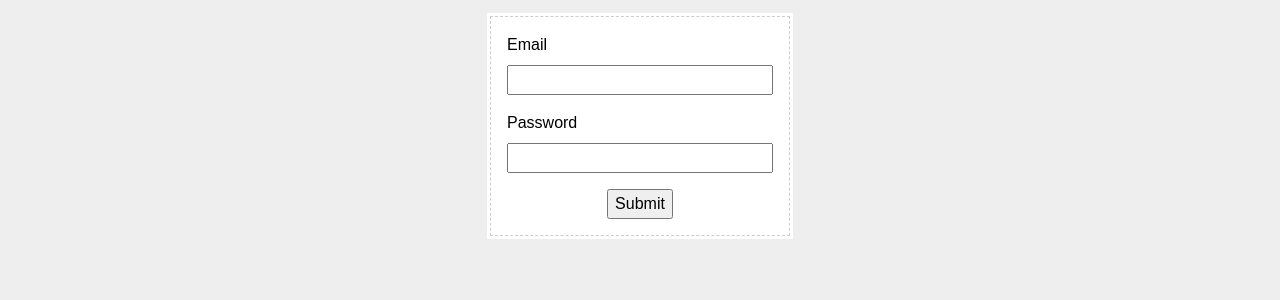
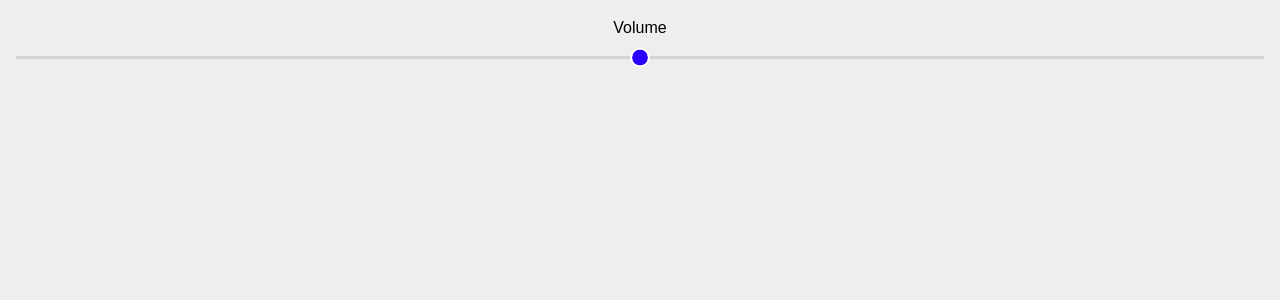
Before and after one commit to arnoldpaye/react-joy, a React (Vite) app: page / in a window 1280 px wide. Shown: the top 300 px of the page. Built offline with nearby package versions, Linux system fonts and the light colour scheme; a web font is replaced by a local one.

Commit message:
feat: add Slider component with custom styling and volume control demo

```diff
--- a/src/App.jsx
+++ b/src/App.jsx
@@ -1,9 +1,24 @@
 import React from "react";
 
-import LoginForm from "./components/LoginForm";
+import Slider from "./components/Slider";
 
 function App() {
-  return <LoginForm />;
+  const [volume, setVolume] = React.useState(50);
+
+  return (
+    <main>
+      <Slider
+        label="Volume"
+        min={0}
+        max={100}
+        step={10}
+        value={volume}
+        onChange={(event) => {
+          setVolume(event.target.value);
+        }}
+      />
+    </main>
+  );
 }
 
 export default App;
--- /dev/null
+++ b/src/components/Slider.jsx
@@ -0,0 +1,18 @@
+import React from "react";
+
+import styles from "./Slider.module.css";
+
+function Slider({ label, ...delegated }) {
+  const id = React.useId();
+
+  return (
+    <div className={styles.wrapper}>
+      <label htmlFor={id} className={styles.label}>
+        {label}
+      </label>
+      <input type="range" id={id} className={styles.slider} {...delegated} />
+    </div>
+  );
+}
+
+export default Slider;
--- /dev/null
+++ b/src/components/Slider.module.css
@@ -0,0 +1,64 @@
+.wrapper {
+  display: flex;
+  flex-direction: column;
+  align-items: center;
+  gap: 8px;
+}
+.label {
+  font-size: 1rem;
+  font-weight: 500;
+}
+.slider {
+  --handle-size: 16px;
+  --handle-radius: 1000px;
+  --track-size: 3px;
+  --bg: white;
+  --track-color: hsl(0deg 0% 50% / 0.25);
+  --handle-color: hsl(250deg 100% 50%);
+  --track-active-color: hsl(0deg 0% 50% / 0.125);
+  --handle-active-color: hsl(250deg 100% 70%);
+
+  display: block;
+  width: 100%;
+  background: transparent;
+  appearance: none;
+  outline-offset: 6px;
+  cursor: pointer;
+}
+
+.slider::-webkit-slider-thumb {
+  appearance: none;
+  height: var(--handle-size);
+  width: var(--handle-size);
+  border-radius: var(--handle-radius);
+  background: var(--handle-color);
+  cursor: grab;
+  transform: translateY(calc(-50% + var(--track-size) / 2));
+  outline: 2px solid var(--bg);
+}
+.slider::-moz-range-thumb {
+  background: var(--handle-color);
+  border: 2px solid var(--bg);
+  border-radius: var(--handle-radius);
+  height: var(--handle-size);
+  width: var(--handle-size);
+}
+.slider:active::-webkit-slider-thumb,
+.slider:active::-moz-range-thumb {
+  cursor: grabbing;
+  background: var(--handle-active-color);
+}
+.slider::-webkit-slider-runnable-track {
+  width: calc(100% - var(--handle-size));
+  height: var(--track-size);
+  background: var(--track-color);
+  border-radius: var(--track-size) / 2;
+  margin: calc(var(--handle-size) / 2) 0;
+}
+.slider::-moz-range-track {
+  background: var(--track-color);
+}
+.slider:active::-webkit-slider-runnable-track,
+.slider:active::-moz-range-track {
+  background: var(--track-active-color);
+}
```
